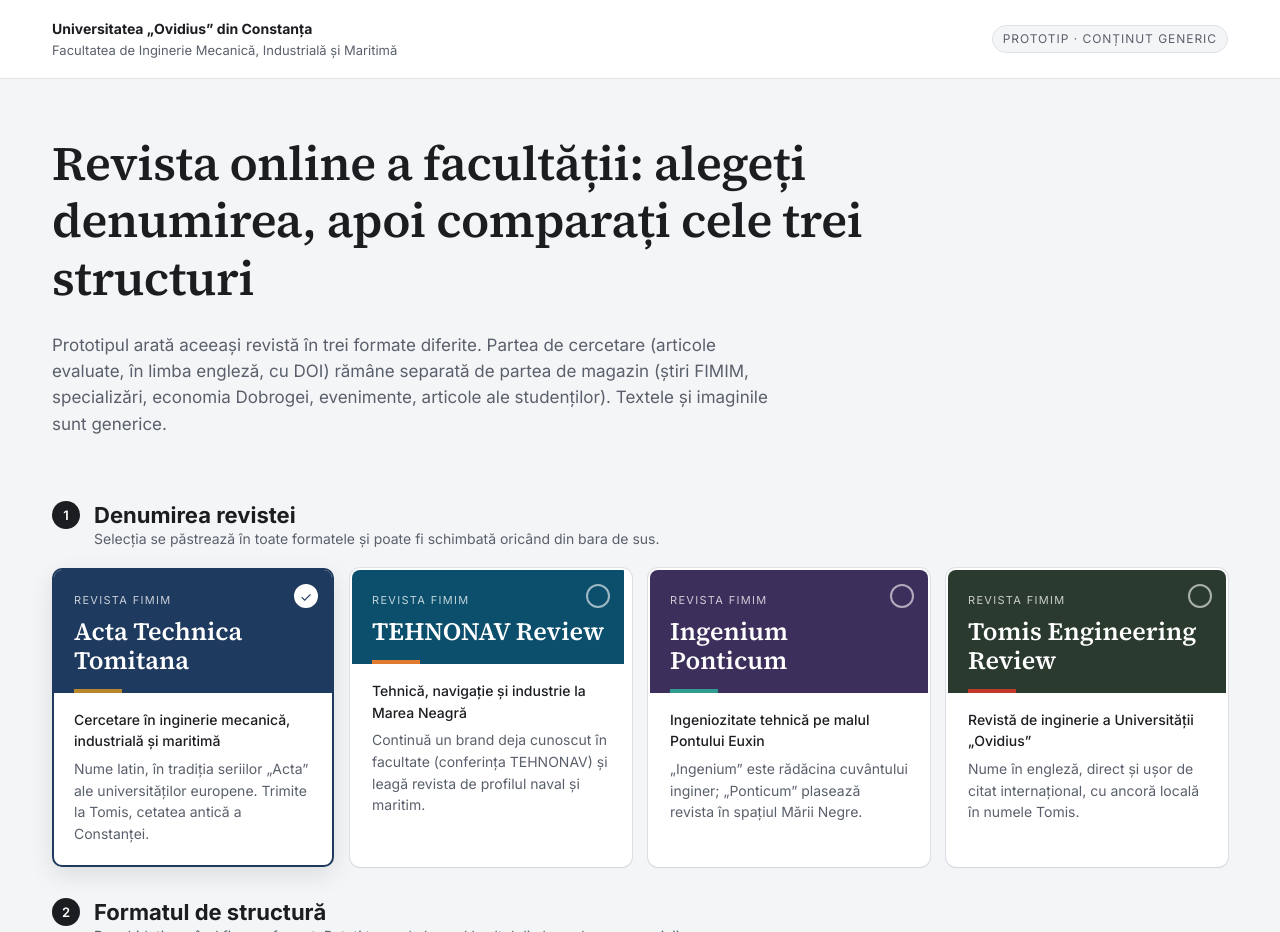
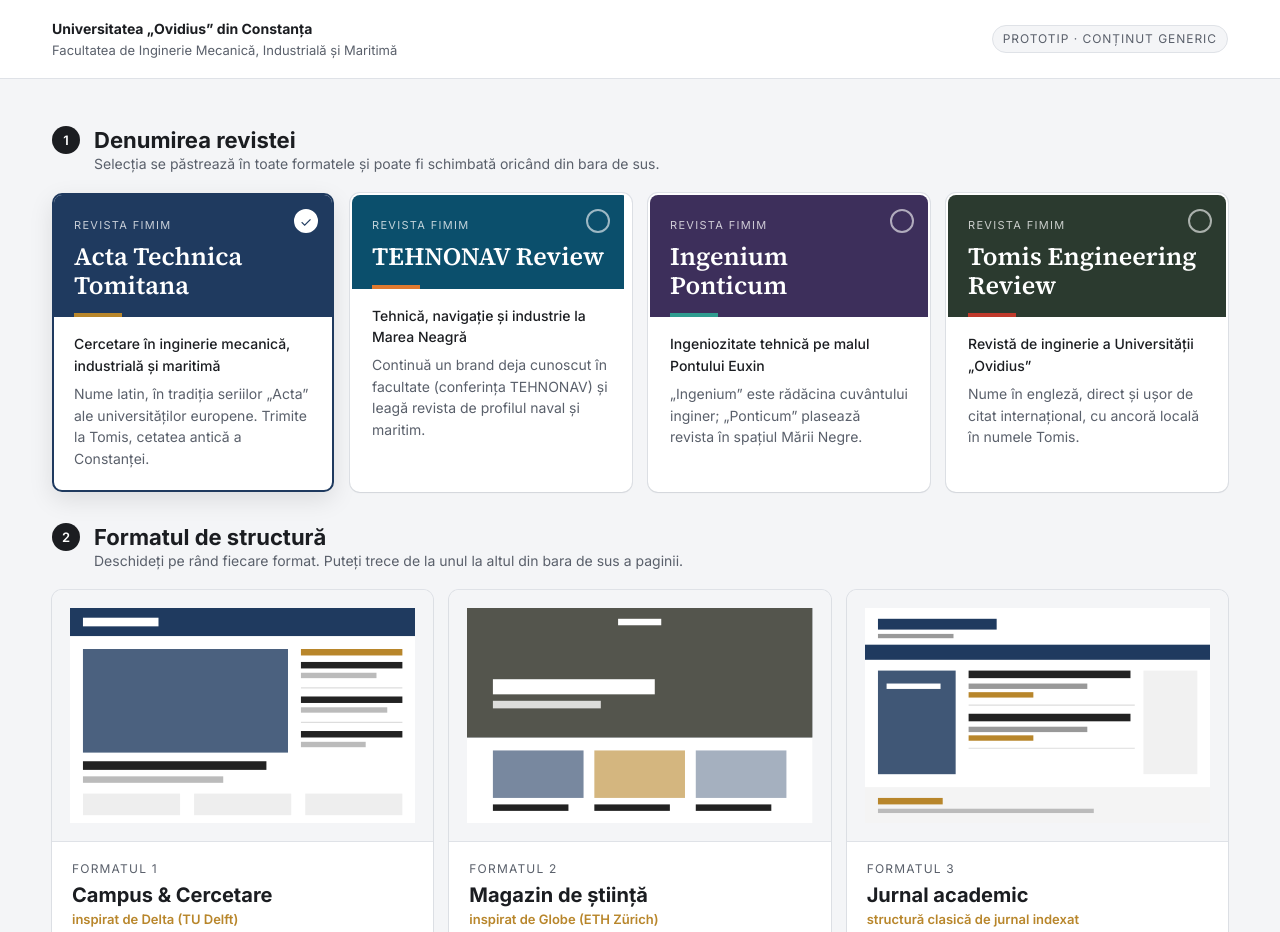
Before and after one commit to Beldugan/revista-fimim-prototip, a plain HTML site: page index.html in a window 1280 px wide. Shown: the top 932 px of the page. Drawn offline with Linux system fonts and the light colour scheme.

Commit message:
Pagina principală: elimină textul introductiv
Co-Authored-By: Claude Opus 5.5 <noreply@anthropic.com>
Claude-Session: https://claude.ai/code/session_01TZFbCrqD6dUmHUktw56B3Q

```diff
--- a/index.html
+++ b/index.html
@@ -22,6 +22,7 @@
   .intro p { color: var(--text-2); max-width: 720px; font-size: 17px; }
 
   .pas { padding: 24px 0 8px; }
+  main > .pas:first-child { padding-top: 48px; }
   .pas-cap { display: flex; align-items: baseline; gap: 14px; margin-bottom: 18px; }
   .pas-cap .nr { font: 600 13px/1 "Inter", sans-serif; color: #fff; background: var(--text); width: 28px; height: 28px; border-radius: 50%; display: grid; place-items: center; flex: none; transform: translateY(-3px); }
   .pas-cap h2 { font-size: 22px; margin: 0; }
@@ -81,10 +82,6 @@
 </header>
 
 <main class="container">
-  <section class="intro">
-    <h1>Revista online a facultății: alegeți denumirea, apoi comparați cele trei structuri</h1>
-    <p>Prototipul arată aceeași revistă în trei formate diferite. Partea de cercetare (articole evaluate, în limba engleză, cu DOI) rămâne separată de partea de magazin (știri FIMIM, specializări, economia Dobrogei, evenimente, articole ale studenților). Textele și imaginile sunt generice.</p>
-  </section>
 
   <section class="pas" aria-labelledby="pas1">
     <div class="pas-cap"><span class="nr">1</span><div><h2 id="pas1">Denumirea revistei</h2><p>Selecția se păstrează în toate formatele și poate fi schimbată oricând din bara de sus.</p></div></div>
```
